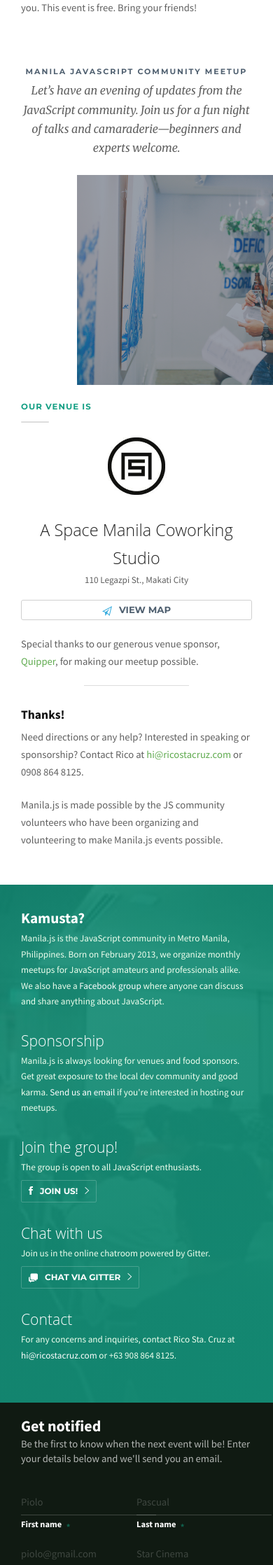
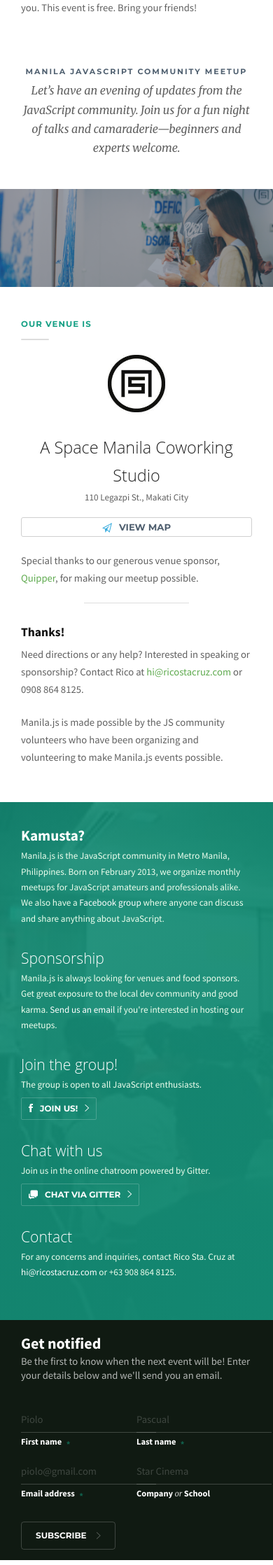
Before and after one commit to manilajs/manilajs.com, a Jekyll site: the page built from index.md, in a window 390 px wide. Shown: the part 920-3156 px from the top of the page at 70% size. Built offline with Jekyll 4.4.1, drawn with Linux system fonts in a browser that asks for light colours; nearby versions of some CDN libraries; some web fonts are replaced.

Commit message:
Responsive fixes

```diff
--- a/_sass/components/section-panorama.scss
+++ b/_sass/components/section-panorama.scss
@@ -5,31 +5,34 @@
 .all .section-panorama {
   & {
     padding: 0;
-    margin: 1.5em auto;
+    margin: 3em auto;
     border: 0;
     background-color: #345;
+    margin-left: -35px;
+    margin-right: -35px;
+  }
+
+  > div {
+    -webkit-background-size: cover;
+    background-size: cover;
+    background-position: center center;
+    opacity: 0.5;
+    height: 140px;
   }
 
   @media (min-width: 769px) {
     & {
       margin: 5em auto;
+      width: calc(100vw);
+      margin-left: unquote("calc((100vw - #{$page-width}) / 2 * -1)");
     }
 
     & + .section-panorama {
       margin-top: -5em;
     }
-  }
 
-  & {
-    width: calc(100vw);
-    margin-left: unquote("calc((100vw - #{$page-width}) / 2 * -1)");
-  }
-
-  > div {
-    height: 300px;
-    -webkit-background-size: cover;
-    background-size: cover;
-    background-position: center center;
-    opacity: 0.5;
+    >div {
+      height: 300px;
+    }
   }
 }
```
